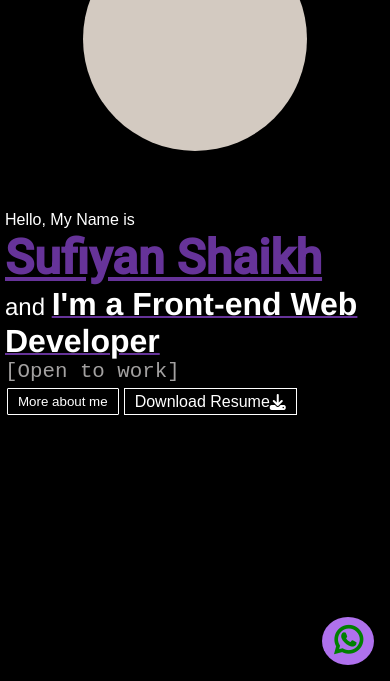
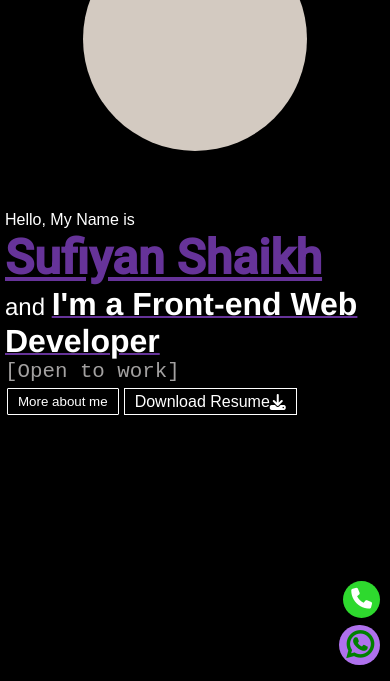
Before and after one commit to Sufiyan055/MyPortfolio-website, a plain HTML site: page index.html in a window 390 px wide. Shown: the part 163-844 px from the top of the page. Drawn offline with nearby package versions, Linux system fonts and the light colour scheme.

Commit message:
phone icon added

```diff
--- a/index.html
+++ b/index.html
@@ -232,6 +232,44 @@
         </div>
       </div>
     </div>
+
+    <!--  Portfolio Work -->
+
+    <!-- <div class="headForContent" id="ProjectsId"><h2>My Works</h2></div>
+
+    <div class="projects-container">
+      <div class="projects">
+        <div class="image">
+          <img src="images/repairShopImgV2.png" alt="image" />
+        </div>
+        <h2>Laptop Point</h2>
+        <div class="btns">
+          <button>
+            <a
+              target="_blank"
+              href="https://sufiyan055.github.io/MRepairServiceV2/"
+              >View Project</a
+            ></button
+          ><button class="btnname" data-name="p-11">About Projeoct</button>
+        </div>
+      </div>
+
+      <div class="projects">
+        <div class="image">
+          <img src="images/repairShopImgV2.png" alt="image" />
+        </div>
+        <h2>The Computer Care</h2>
+        <div class="btns">
+          <button>
+            <a
+              target="_blank"
+              href="https://sufiyan055.github.io/MRepairServiceV2/"
+              >View Project</a
+            ></button
+          ><button class="btnname" data-name="p-11">About Projeoct</button>
+        </div>
+      </div>
+    </div> -->
 
     <!-- View Project -->
     <div class="project-preview">
@@ -739,6 +777,10 @@
       <div class="Thanks">Thankyou! For visiting my Portfolio Website</div>
     </div>
 
+    <a href="tel:+919892042097" class="bottomCallUs">
+      <i class="fa-solid fa-phone"></i>
+    </a>
+
     <a
       href="https://wa.me/917304888579?text=Hi"
       target="_blank"
--- a/style.scss
+++ b/style.scss
@@ -687,17 +687,34 @@ $blueV: blueviolet;
 .whatSappIcon {
   position: fixed;
   bottom: 16px;
-  right: 16px;
-  padding: 8px 12px;
+  right: 10px;
+  padding: 5px 7px;
   background: rgb(175, 113, 237);
   box-shadow: 1px 1px 10px 2px #0000003b;
   border-radius: 50%;
   i {
-    font-size: 1.99em;
+    font-size: 1.9em;
     width: 100%;
     height: 100%;
     font-weight: bold;
     color: green;
+  }
+}
+
+.bottomCallUs {
+  position: fixed;
+  padding: 5px;
+  box-shadow: 0px 0px 5px 1px #0000007f;
+  border-radius: 50%;
+  cursor: pointer;
+  user-select: none;
+  bottom: 63px;
+  right: 10px;
+  background-color: rgb(46, 217, 46);
+  color: #fff;
+  padding: 8px;
+  i {
+    font-size: 1.3em;
   }
 }
 
```
Also changed, not shown: style.css, 1 other file.
